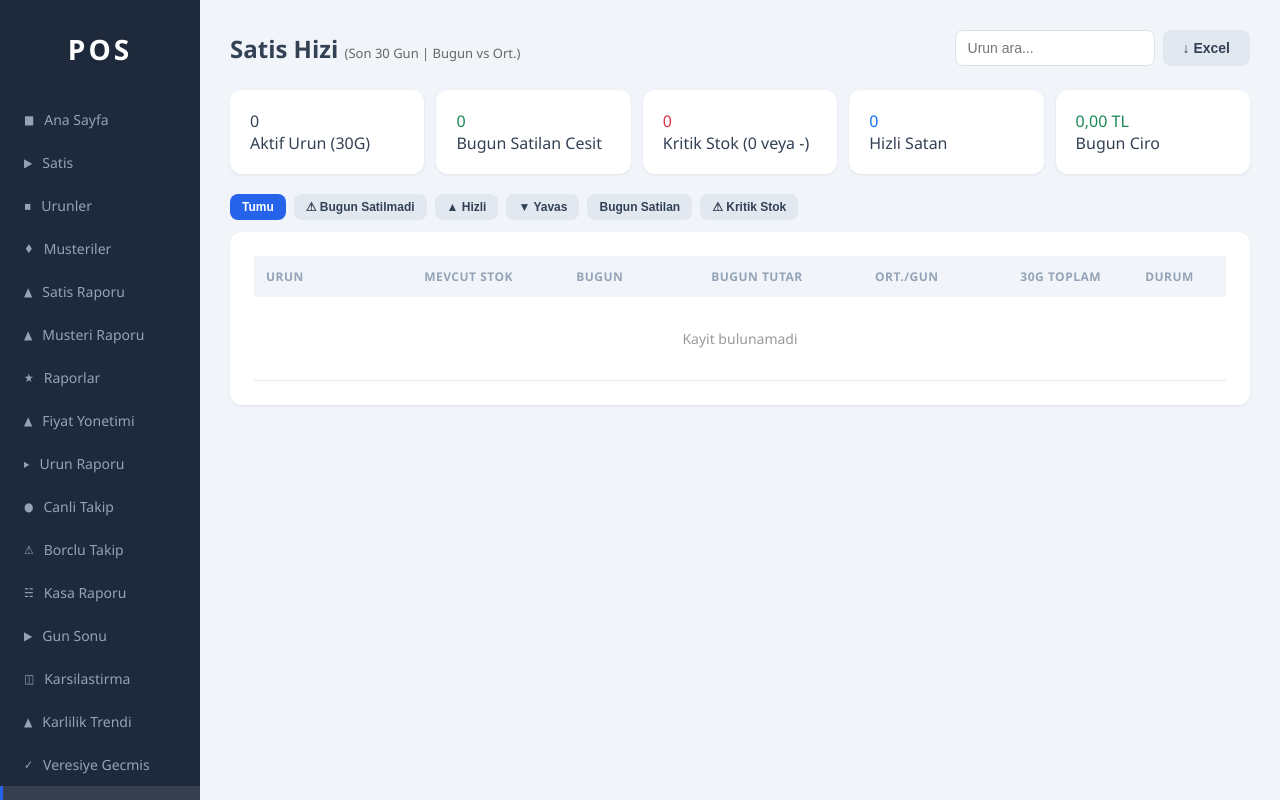
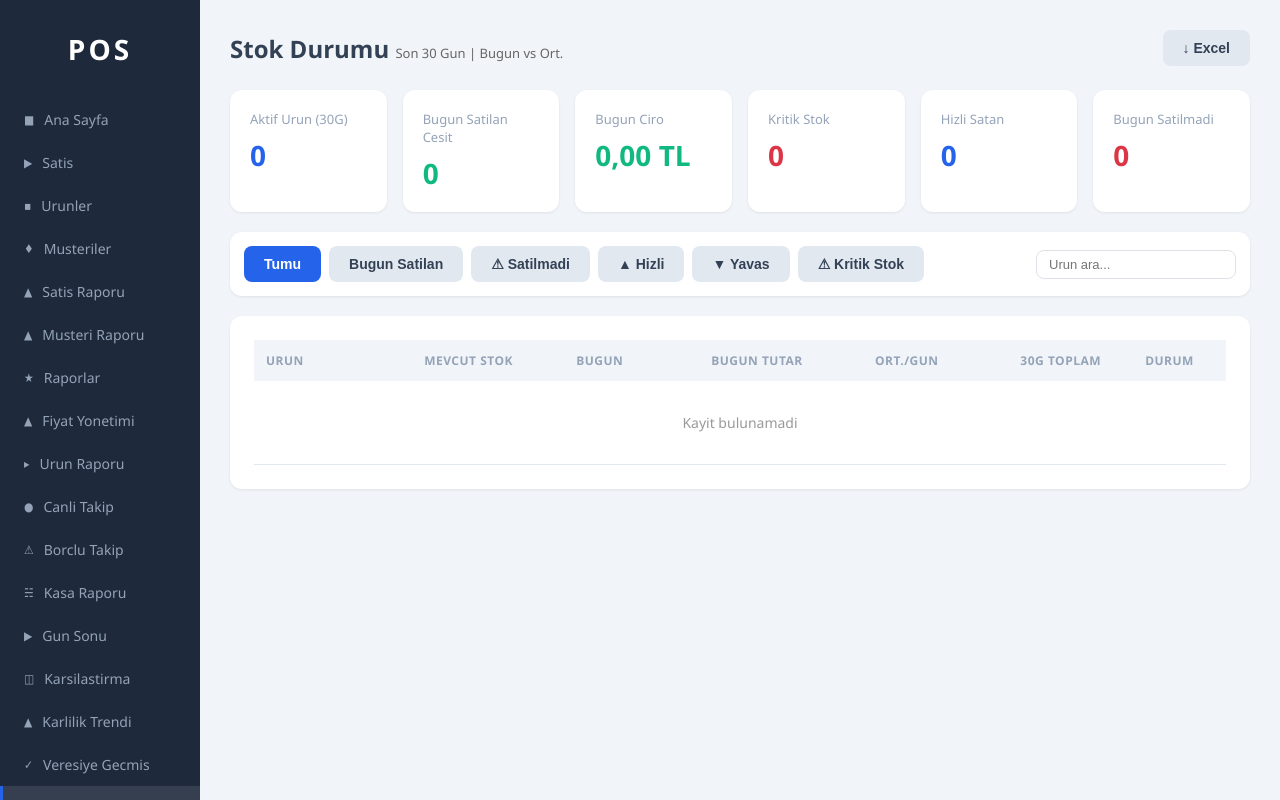
Before and after one commit to tavukcu/pos-system, a Flask app: page /stok-durumu in a window 1280 px wide. Run offline with Flask 3, Linux system fonts and the light colour scheme; data that the repository does not hold is empty; some libraries are stand-ins or nearby versions.

Commit message:
Stok durumu sayfası yeni stile güncellendi
Stat kartlar label/value sınıflarına geçirildi, filtre butonları card içine
alındı, active stili diğer rapor sayfalarıyla tutarlı hale getirildi,
6 özet kart (aktif ürün, bugün satılan, bugün ciro, kritik, hızlı, satılmadı).

Co-Authored-By: Claude Sonnet 4.6 <noreply@anthropic.com>

```diff
--- a/templates/stok_durumu.html
+++ b/templates/stok_durumu.html
@@ -1,27 +1,29 @@
 {% extends "base.html" %}
-{% block title %}Satis Hizi - POS{% endblock %}
+{% block title %}Stok Durumu - POS{% endblock %}
 {% block content %}
-<div class="page-header" style="display:flex;justify-content:space-between;align-items:center;flex-wrap:wrap;gap:12px">
-    <h1>Satis Hizi <span style="font-size:13px;font-weight:400;color:#666">(Son 30 Gun | Bugun vs Ort.)</span></h1>
-    <div style="display:flex;gap:8px;flex-wrap:wrap">
-        <input type="text" id="ara" placeholder="Urun ara..." oninput="filtrele()" style="padding:8px 12px;border:1px solid #dee2e6;border-radius:8px;font-size:14px;width:200px">
-        <button class="btn btn-secondary" onclick="exportExcel()">&#8595; Excel</button>
+<div class="page-header">
+    <h1>Stok Durumu <span style="font-size:13px;font-weight:400;color:#666">Son 30 Gun | Bugun vs Ort.</span></h1>
+    <button class="btn btn-secondary" onclick="exportExcel()">&#8595; Excel</button>
+</div>
+
+<!-- ÖZET KARTLAR -->
+<div id="ozet-cards" style="display:grid;grid-template-columns:repeat(auto-fit,minmax(150px,1fr));gap:16px;margin-bottom:20px"></div>
+
+<!-- FİLTRE + ARAMA -->
+<div class="card" style="padding:14px;margin-bottom:20px">
+    <div style="display:flex;gap:8px;flex-wrap:wrap;align-items:center">
+        <button class="btn btn-secondary filtre-btn active" id="f-hepsi"     onclick="setFiltre('hepsi')">Tumu</button>
+        <button class="btn btn-secondary filtre-btn" id="f-bugun"     onclick="setFiltre('bugun')">Bugun Satilan</button>
+        <button class="btn btn-secondary filtre-btn" id="f-satilmadi" onclick="setFiltre('satilmadi')">&#9888; Satilmadi</button>
+        <button class="btn btn-secondary filtre-btn" id="f-hizli"     onclick="setFiltre('hizli')">&#9650; Hizli</button>
+        <button class="btn btn-secondary filtre-btn" id="f-yavas"     onclick="setFiltre('yavas')">&#9660; Yavas</button>
+        <button class="btn btn-secondary filtre-btn" id="f-kritik"    onclick="setFiltre('kritik')">&#9888; Kritik Stok</button>
+        <input type="text" id="ara" placeholder="Urun ara..." oninput="filtrele()"
+            style="margin-left:auto;padding:6px 12px;border:1px solid #dee2e6;border-radius:8px;font-size:13px;width:200px">
     </div>
 </div>
 
-<!-- OZET KARTLAR -->
-<div id="ozet-cards" style="display:grid;grid-template-columns:repeat(auto-fit,minmax(150px,1fr));gap:12px;margin-bottom:20px"></div>
-
-<!-- FILTRE BUTONLARI -->
-<div style="display:flex;gap:8px;margin-bottom:12px;flex-wrap:wrap">
-    <button class="btn btn-secondary btn-sm active-filtre" id="f-hepsi"     onclick="setFiltre('hepsi')">Tumu</button>
-    <button class="btn btn-secondary btn-sm" id="f-satilmadi" onclick="setFiltre('satilmadi')">&#9888; Bugun Satilmadi</button>
-    <button class="btn btn-secondary btn-sm" id="f-hizli"     onclick="setFiltre('hizli')">&#9650; Hizli</button>
-    <button class="btn btn-secondary btn-sm" id="f-yavas"     onclick="setFiltre('yavas')">&#9660; Yavas</button>
-    <button class="btn btn-secondary btn-sm" id="f-bugun"     onclick="setFiltre('bugun')">Bugun Satilan</button>
-    <button class="btn btn-secondary btn-sm" id="f-kritik"    onclick="setFiltre('kritik')">&#9888; Kritik Stok</button>
-</div>
-
+<!-- TABLO -->
 <div class="card">
     <div class="table-wrapper">
         <table>
@@ -36,7 +38,9 @@
                     <th style="text-align:center">Durum</th>
                 </tr>
             </thead>
-            <tbody id="stok-tbody"></tbody>
+            <tbody id="stok-tbody">
+                <tr><td colspan="7" style="text-align:center;padding:32px;color:#999">Yukleniyor...</td></tr>
+            </tbody>
         </table>
     </div>
 </div>
@@ -46,8 +50,7 @@
 .badge-yavas     { background:#ffc107;color:#000;padding:2px 8px;border-radius:12px;font-size:11px;font-weight:600 }
 .badge-normal    { background:#198754;color:#fff;padding:2px 8px;border-radius:12px;font-size:11px;font-weight:600 }
 .badge-hizli     { background:#0d6efd;color:#fff;padding:2px 8px;border-radius:12px;font-size:11px;font-weight:600 }
-.btn-sm { padding:6px 12px;font-size:12px; }
-.active-filtre { background:var(--primary) !important;color:#fff !important;border-color:var(--primary) !important; }
+.filtre-btn.active { background:#2563eb !important; color:#fff !important; }
 </style>
 {% endblock %}
 
@@ -59,41 +62,42 @@ let aktifFiltre = 'hepsi';
 document.addEventListener('DOMContentLoaded', yukle);
 
 async function yukle() {
-    document.getElementById('stok-tbody').innerHTML = '<tr><td colspan="7" style="text-align:center;padding:32px;color:#999">Yukleniyor...</td></tr>';
     allData = await fetch('/api/stok/durum').then(r => r.json());
     renderOzet(allData);
     filtrele();
 }
 
 function renderOzet(data) {
-    const satilmadi = data.filter(d => d.durum === 'satilmadi').length;
-    const hizli     = data.filter(d => d.durum === 'hizli').length;
-    const yavas     = data.filter(d => d.durum === 'yavas').length;
-    const bugunTop  = data.reduce((s, d) => s + d.bugun_tutar, 0);
+    const satilmadi  = data.filter(d => d.durum === 'satilmadi').length;
+    const hizli      = data.filter(d => d.durum === 'hizli').length;
+    const kritik     = data.filter(d => d.net_stok <= 0).length;
     const bugunCesit = data.filter(d => d.bugun_miktar > 0).length;
-    const kritik    = data.filter(d => d.net_stok <= 0).length;
-    const pozitif   = data.filter(d => d.net_stok > 0).length;
+    const bugunTop   = data.reduce((s, d) => s + d.bugun_tutar, 0);
 
     document.getElementById('ozet-cards').innerHTML = `
         <div class="stat-card">
-            <div class="stat-value">${data.length}</div>
-            <div class="stat-label">Aktif Urun (30G)</div>
+            <div class="label">Aktif Urun (30G)</div>
+            <div class="value primary">${data.length}</div>
         </div>
         <div class="stat-card" style="cursor:pointer" onclick="setFiltre('bugun')">
-            <div class="stat-value" style="color:#198754">${bugunCesit}</div>
-            <div class="stat-label">Bugun Satilan Cesit</div>
+            <div class="label">Bugun Satilan Cesit</div>
+            <div class="value success">${bugunCesit}</div>
+        </div>
+        <div class="stat-card">
+            <div class="label">Bugun Ciro</div>
+            <div class="value success">${formatMoney(bugunTop)}</div>
         </div>
         <div class="stat-card" style="cursor:pointer" onclick="setFiltre('kritik')">
-            <div class="stat-value" style="color:#dc3545">${kritik}</div>
-            <div class="stat-label">Kritik Stok (0 veya -)</div>
+            <div class="label">Kritik Stok</div>
+            <div class="value" style="color:#dc3545">${kritik}</div>
         </div>
         <div class="stat-card" style="cursor:pointer" onclick="setFiltre('hizli')">
-            <div class="stat-value" style="color:#0d6efd">${hizli}</div>
-            <div class="stat-label">Hizli Satan</div>
+            <div class="label">Hizli Satan</div>
+            <div class="value" style="color:#2563eb">${hizli}</div>
         </div>
-        <div class="stat-card">
-            <div class="stat-value" style="color:#198754">${formatMoney(bugunTop)}</div>
-            <div class="stat-label">Bugun Ciro</div>
+        <div class="stat-card" style="cursor:pointer" onclick="setFiltre('satilmadi')">
+            <div class="label">Bugun Satilmadi</div>
+            <div class="value" style="color:#dc3545">${satilmadi}</div>
         </div>
     `;
 }
@@ -101,7 +105,7 @@ function renderOzet(data) {
 function setFiltre(f) {
     aktifFiltre = f;
     ['hepsi','satilmadi','hizli','yavas','bugun','kritik'].forEach(id => {
-        document.getElementById('f-' + id).classList.toggle('active-filtre', id === f);
+        document.getElementById('f-' + id).classList.toggle('active', id === f);
     });
     filtrele();
 }
@@ -109,15 +113,12 @@ function setFiltre(f) {
 function filtrele() {
     const q = document.getElementById('ara').value.toLowerCase();
     let data = allData;
-
     if (aktifFiltre === 'satilmadi') data = data.filter(d => d.durum === 'satilmadi');
     else if (aktifFiltre === 'hizli')  data = data.filter(d => d.durum === 'hizli');
     else if (aktifFiltre === 'yavas')  data = data.filter(d => d.durum === 'yavas');
     else if (aktifFiltre === 'bugun')  data = data.filter(d => d.bugun_miktar > 0);
     else if (aktifFiltre === 'kritik') data = data.filter(d => d.net_stok <= 0);
-
     if (q) data = data.filter(d => d.ad.toLowerCase().includes(q) || d.kod.toLowerCase().includes(q));
-
     renderTablo(data);
 }
 
@@ -128,20 +129,19 @@ function renderTablo(data) {
     }
     const fmt = (val, birim) => birim === 'KG' ? val.toFixed(2) + ' KG' : val.toFixed(0) + ' ' + birim;
     document.getElementById('stok-tbody').innerHTML = data.map(d => {
-        const rowBg = d.net_stok <= 0      ? 'background:#fff5f5' :
-                      d.durum === 'yavas'  ? 'background:#fffdf0' :
-                      d.durum === 'hizli'  ? 'background:#f0f7ff' : '';
+        const rowBg = d.net_stok <= 0     ? 'background:#fff5f5' :
+                      d.durum === 'yavas' ? 'background:#fffdf0' :
+                      d.durum === 'hizli' ? 'background:#f0f7ff' : '';
         const badge = `<span class="badge-${d.durum}">${
             d.durum === 'satilmadi' ? 'SATILMADI' :
             d.durum === 'hizli'    ? '&#9650; HIZLI' :
             d.durum === 'yavas'    ? '&#9660; YAVAS' : 'NORMAL'
         }</span>`;
         const stokRenk = d.net_stok > 0 ? '#198754' : d.net_stok === 0 ? '#999' : '#dc3545';
-        const stokIcon = d.net_stok > 0 ? '' : d.net_stok < 0 ? '&#9888; ' : '';
-        const stokCell = `<span style="font-weight:700;color:${stokRenk}">${stokIcon}${fmt(Math.abs(d.net_stok), d.birim)}${d.net_stok < 0 ? ' (-)' : ''}</span>`;
+        const stokIcon = d.net_stok < 0 ? '&#9888; ' : '';
         return `<tr style="${rowBg}">
             <td><strong>${esc(d.ad)}</strong><br><span style="font-size:11px;color:#999">${esc(d.kod)}</span></td>
-            <td style="text-align:right">${stokCell}</td>
+            <td style="text-align:right"><span style="font-weight:700;color:${stokRenk}">${stokIcon}${fmt(Math.abs(d.net_stok), d.birim)}${d.net_stok < 0 ? ' (-)' : ''}</span></td>
             <td style="text-align:right;font-weight:700;color:${d.bugun_miktar > 0 ? '#0d6efd' : '#ccc'}">${d.bugun_miktar > 0 ? fmt(d.bugun_miktar, d.birim) : '-'}</td>
             <td style="text-align:right">${d.bugun_tutar > 0 ? formatMoney(d.bugun_tutar) : '-'}</td>
             <td style="text-align:right;color:#666">${d.ort_gunluk > 0 ? fmt(d.ort_gunluk, d.birim) : '-'}</td>
@@ -151,12 +151,8 @@ function renderTablo(data) {
     }).join('');
 }
 
-function exportExcel() {
-    window.location = '/api/export/stok_durumu';
-}
+function exportExcel() { window.location = '/api/export/stok_durumu'; }
 
-function esc(s) {
-    return (s||'').replace(/&/g,'&amp;').replace(/</g,'&lt;').replace(/>/g,'&gt;');
-}
+function esc(s) { return (s||'').replace(/&/g,'&amp;').replace(/</g,'&lt;').replace(/>/g,'&gt;'); }
 </script>
 {% endblock %}
```
